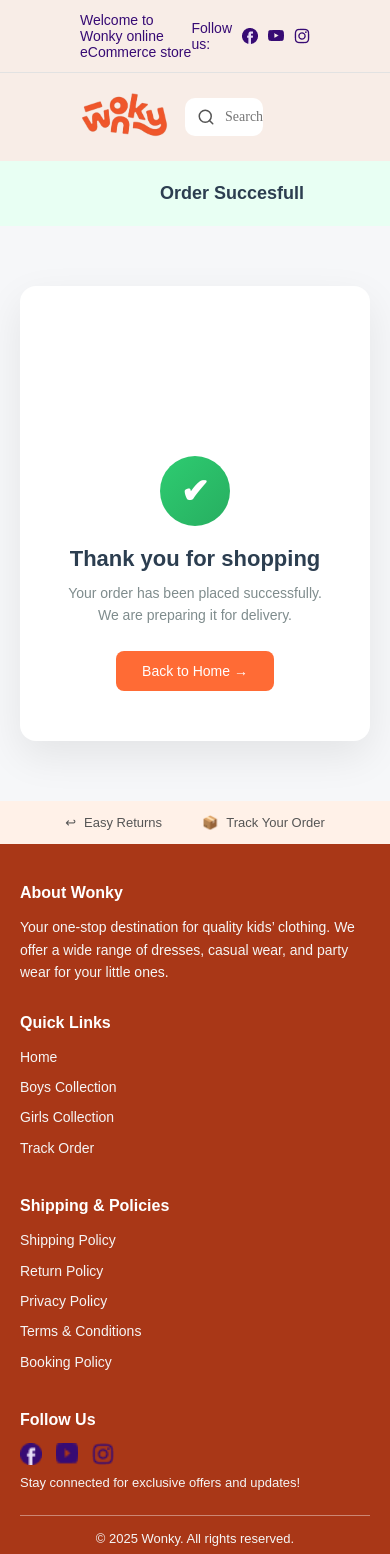
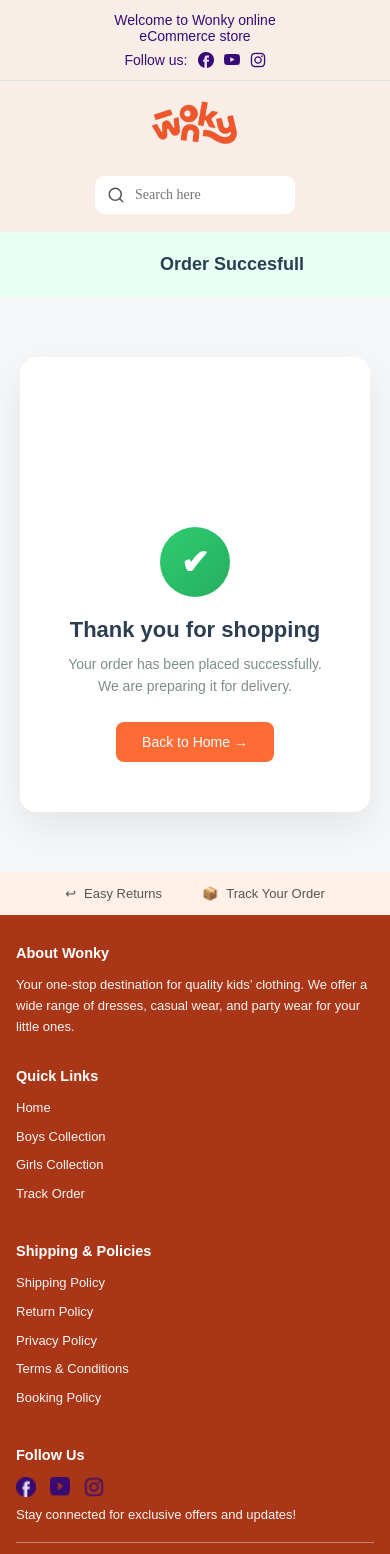
Before and after one commit to mhdnihaal1/p1frontend, a React (Vite) app: page /confirm in a window 390 px wide. Shown: the top 1554 px of the page. Built offline with nearby package versions, Linux system fonts and the light colour scheme.

Commit message:
first commit

```diff
--- a/src/layout/Navbar.jsx
+++ b/src/layout/Navbar.jsx
@@ -1,4 +1,5 @@
 import React from "react";
+import "../style/Navbar.css";
 import { FiSearch } from "react-icons/fi";
 
 const Navbar = () =>{
--- a/src/pages/Details.jsx
+++ b/src/pages/Details.jsx
@@ -36,12 +36,12 @@ useEffect(() => {
 
 
   return (
-    <div className="home-container">
+    <main className="home-container">
       {/* NAVBAR */}
             <Navbar/>
 
       {/* PRODUCT */}
-      <div className="product-container">
+      <div className="pd-wrapper">
         <div className="image-section">
            <div className="thumbnail-column"  >
             <img
@@ -175,7 +175,7 @@ useEffect(() => {
       {/* FOOTER */}
            <Footers/>
 
-    </div>
+    </main>
   );
 };
 
--- a/src/pages/Home.jsx
+++ b/src/pages/Home.jsx
@@ -25,7 +25,7 @@ const navigate = useNavigate();
   }, []);
 
   return (
-    <div className="home-container">
+    <main className="home-container">
       <Navbar />
 
       <div className="home-banner">
@@ -133,7 +133,7 @@ const navigate = useNavigate();
   </div> *
  </div>
      <Footers/>
-    </div>
+    </main>
   );
 };
 export default Home;
--- a/src/style/Detail.css
+++ b/src/style/Detail.css
@@ -271,12 +271,3 @@ body {
   color: #555555;
   letter-spacing: 0.5px;
 }
- .footer-inner{
-        display: flex;
-    justify-content: space-between;
-    align-items: center;
-    padding: 0px 0px;
-    background-color: #A93717;
-    border-top: 1px solid #e0e0e0;
-    flex-wrap: wrap;
-}
--- a/src/style/Home.css
+++ b/src/style/Home.css
@@ -1,122 +1,56 @@
-.Navbar {
-  background-color: #f8ede7;
-  width: 100%;
-}
 
-/* TOP BAR */
-.Navbar1 {
-  display: flex;
-  justify-content: space-between;
-  align-items: center;
-  padding: 12px 80px;
-  border-bottom: 1px solid #e2e2e2;
-  font-size: 14px;
-  color: #370b74;
-}
+/* ================= HOME CONTENT ================= */
 
-
-
-/* SOCIAL LINKS */
-.nav-links {
-  display: flex;
-  align-items: center;
-  gap: 10px;
-}
-
-.span1 {
-  color: #370b74;
-  font-weight: 500;
-}
-
-/* BOTTOM BAR */
-.Navbar2 {
-  display: flex;
-  align-items: center;
-  gap: 15px;
-  padding: 18px 80px;
-}
-
-/* LOGO */
-.home-image1 {
-  width: 90px;
-  height: auto;
-}
-.search {
-  position: relative;
-  width: 34%;
-}
-
-.search input {
-  width: 100%;
-  height: 38px;
-  border-radius: 10px;
-  border: none;
-  padding-left: 40px; /* space for icon */
-  outline: none;
-  background-color: #ffffff;
-  font-family: "Delius", cursive; /* correct */
-  font-size: 14px;
-}
-
-.search-icon {
-  position: absolute;
-  top: 50%;
-  left: 12px;
-  transform: translateY(-50%);
-  color: #555;
-  font-size: 18px;
-  pointer-events: none;
-}
-
-.navbar12 {
-  color: #370b74;
-}
-
-.home-banner {
-  display: flex;
-  justify-content: center;
-  align-items: center;
-  padding-top: 10px;
-}
-
-.home-new-arrivals {
-  padding-top: 3%;
-  width: fit-content;
-  margin-left: 40%;
-}
-.new-arrivals-text {
-  background-color: #f8ede7;
-
-  font-family: "Product Sans", sans-serif;
-  font-weight: 1px;
-  font-style: regular;
-  font-size: 19.19px;
-  padding: 11px;
-  line-height: 100%;
-  letter-spacing: 0px;
-  color: #e55329;
-  text-align: center;
-}
-.new-arrivals-cards {
-  display: flex;
-  gap: 20px;
-  border-radius: 24px;
-  padding-top: 20px;
-  justify-content: center;
-}
-
+.home-banner,
 .home-banner2 {
   display: flex;
   justify-content: center;
   align-items: center;
-  padding-top: 50px;
   width: 100%;
 }
+
+.home-banner {
+  padding-top: 10px;
+}
+
+.home-banner2 {
+  padding-top: 50px;
+}
+
 .home-banner2-img {
   width: 100%;
-  height: 500px;
+  height: auto;
+  max-height: 500px;
+  object-fit: cover;
 }
-/* CARD */
+
+/* NEW ARRIVALS */
+.home-new-arrivals {
+  padding-top: 3%;
+  display: flex;
+  justify-content: center;
+}
+
+.new-arrivals-text {
+  background-color: #f8ede7;
+  font-family: "Product Sans", sans-serif;
+  font-size: 19px;
+  padding: 11px 20px;
+  color: #e55329;
+  border-radius: 8px;
+}
+
+/* CARDS */
+.new-arrivals-cards {
+  display: flex;
+  gap: 20px;
+  padding-top: 20px;
+  justify-content: center;
+  flex-wrap: wrap;
+}
+
+/* ================= PRODUCT CARD ================= */
+
 .productCard {
   width: 220px;
   background: #ffffff;
@@ -125,15 +59,14 @@
   overflow: hidden;
   font-family: "Poppins", sans-serif;
   cursor: pointer;
-  transition: transform 0.3s ease, box-shadow 0.3s ease;
+  transition: 0.3s ease;
 }
 
 .productCard:hover {
   transform: translateY(-6px);
-  box-shadow: 0px 10px 22px rgba(0, 0, 0, 0.12);
 }
 
-/* IMAGE WRAPPER */
+/* IMAGE */
 .productImageWrapper {
   position: relative;
   width: 100%;
@@ -141,7 +74,6 @@
   background: #f3efeb;
 }
 
-/* IMAGE */
 .productImage {
   width: 100%;
   height: 100%;
@@ -156,13 +88,12 @@
   left: 10px;
   width: 32px;
   height: 32px;
-  background: #ffffff;
+  background: #fff;
   border-radius: 50%;
   display: flex;
   align-items: center;
   justify-content: center;
-  font-size: 14px;
-  box-shadow: 0px 2px 6px rgba(0,0,0,0.15);
+  box-shadow: 0 2px 6px rgba(0,0,0,0.15);
 }
 
 /* DETAILS */
@@ -170,21 +101,16 @@
   padding: 12px 14px 16px;
 }
 
-/* TITLE */
 .productTitle {
   font-size: 14px;
-  font-weight: 500;
+  margin-bottom: 8px;
   color: #333;
-  margin-bottom: 8px;
-  line-height: 1.3;
 }
 
-/* PRICE SECTION */
 .priceSection {
   display: flex;
   align-items: center;
   gap: 6px;
-  margin-bottom: 6px;
 }
 
 .oldPrice {
@@ -196,128 +122,107 @@
 .newPrice {
   font-size: 15px;
   font-weight: 600;
-  color: #222;
 }
 
 .discountBadge {
   font-size: 11px;
   background: #e63946;
-  color: #ffffff;
+  color: #fff;
   padding: 2px 6px;
   border-radius: 6px;
 }
 
-/* RATING */
 .productRating {
   font-size: 12px;
   color: #444;
 }
 
-.productRating span {
-  color: #777;
-}
+/* ================= INFO BAR ================= */
 
-.footer-inner{
-        display: flex;
-    justify-content: space-between;
-    align-items: center;
-    padding: 0px 0px;
-    background-color: #A93717;
-     flex-wrap: wrap;
-}
-.footer {
-  background-color: #A93717;
-  width: 100%;
-  height: auto;
-  padding: 10px;
-  color: #ffffff;
-  font-family: "Poppins", sans-serif;
-}
-
-.footer-inner {
-  padding: 50px 80px 20px;
-}
-
-/* TOP SECTION */
-.footer-top {
-  display: flex;
-  justify-content: space-between;
-  gap: 40px;
-}
-
-.footer-col {
-  flex: 1;
-}
-
-.footer-col h4 {
-  font-size: 16px;
-  margin-bottom: 14px;
-  font-weight: 600;
-}
-
-.footer-col p,
-.footer-col li {
-  font-size: 14px;
-  line-height: 1.6;
-  color: #f5f5f5;
-}
-
-.footer-col ul {
-  list-style: none;
-  padding: 0;
-}
-
-.footer-col li {
-  margin-bottom: 8px;
-}
-
-/* SOCIAL ICONS */
-.social-icons {
-  display: flex;
-  gap: 12px;
-  margin: 10px 0;
-}
-
-.social-icons img {
-  width: 22px;
-  height: 22px;
-  cursor: pointer;
-}
-
-/* DIVIDER */
-.footer-divider {
-  width: 100%;
-  height: 1px;
-  background-color: rgba(255, 255, 255, 0.4);
-  margin: 25px 0 15px;
-}
-
-/* BOTTOM TEXT */
-.footer-bottom {
-  text-align: center;
-  font-size: 13px;
-  color: #f5f5f5;
-  padding-bottom: 10px;
-}
-/* BOTTOM INFO BAR */
 .info-bar {
-  margin-top: 25px;
+  margin: 25px auto;
   background: #f6ede7;
   border-radius: 6px;
-  padding: 12px 0;
+  padding: 12px 20px;
   display: flex;
   justify-content: center;
-  gap: 200px;
+  gap: 80px;
+  flex-wrap: wrap;
 }
 
 .info-item {
   display: flex;
   align-items: center;
-  gap: 15px;
-  font-size: Delius;
+  gap: 12px;
   color: #555;
 }
 
-.icon {
-  font-size: Delius;
+/* ================= RESPONSIVE ================= */
+
+/* LAPTOP */
+@media (max-width: 1024px) {
+  .Navbar1,
+  .Navbar2 {
+    padding: 12px 40px;
+  }
+
+  .search {
+    width: 45%;
+  }
 }
+
+/* TABLET */
+@media (max-width: 768px) {
+  .Navbar1,
+  .Navbar2 {
+    padding: 12px 20px;
+  }
+
+  .Navbar2 {
+    justify-content: space-between;
+  }
+
+  .search {
+    width: 100%;
+    margin-top: 10px;
+  }
+
+  .new-arrivals-cards {
+    gap: 16px;
+  }
+
+  .info-bar {
+    gap: 40px;
+  }
+}
+
+/* MOBILE */
+@media (max-width: 480px) {
+  .Navbar1 {
+    flex-direction: column;
+    gap: 8px;
+    text-align: center;
+  }
+
+  .Navbar2 {
+    flex-direction: column;
+    gap: 12px;
+  }
+
+  .home-image1 {
+    width: 70px;
+  }
+
+  .productCard {
+    width: 90%;
+  }
+
+  .new-arrivals-text {
+    font-size: 16px;
+  }
+
+  .info-bar {
+    flex-direction: column;
+    gap: 15px;
+  }
+}
--- /dev/null
+++ b/src/style/Navbar.css
@@ -0,0 +1,80 @@
+* {
+  margin: 0;
+  padding: 0;
+  box-sizing: border-box;
+  font-family: Arial, sans-serif;
+}
+
+/* ================= NAVBAR ================= */
+
+.Navbar {
+  background-color: #f8ede7;
+  width: 100%;
+}
+
+/* TOP BAR */
+.Navbar1 {
+  display: flex;
+  justify-content: space-between;
+  align-items: center;
+  padding: 12px 80px;
+  border-bottom: 1px solid #e2e2e2;
+  font-size: 14px;
+  color: #370b74;
+  flex-wrap: wrap;
+}
+
+/* SOCIAL LINKS */
+.nav-links {
+  display: flex;
+  align-items: center;
+  gap: 10px;
+}
+
+.span1 {
+  color: #370b74;
+  font-weight: 500;
+}
+
+/* BOTTOM BAR */
+.Navbar2 {
+  display: flex;
+  align-items: center;
+  gap: 15px;
+  padding: 18px 80px;
+  flex-wrap: wrap;
+}
+
+/* LOGO */
+.home-image1 {
+  width: 90px;
+  height: auto;
+}
+
+/* SEARCH */
+.search {
+  position: relative;
+  width: 34%;
+  min-width: 200px;
+}
+
+.search input {
+  width: 100%;
+  height: 38px;
+  border-radius: 10px;
+  border: none;
+  padding-left: 40px;
+  outline: none;
+  background-color: #ffffff;
+  font-family: "Delius", cursive;
+  font-size: 14px;
+}
+
+.search-icon {
+  position: absolute;
+  top: 50%;
+  left: 12px;
+  transform: translateY(-50%);
+  font-size: 18px;
+  color: #555;
+}
--- a/src/style/footer.css
+++ b/src/style/footer.css
@@ -98,14 +98,82 @@
   color: #f5f5f5;
 }
 
-/* RESPONSIVE */
+/* ========================= */
+/* LAPTOPS & SMALL DESKTOPS */
+/* ========================= */
+@media (max-width: 1024px) {
+  .appFooterInner {
+    padding: 45px 50px 20px;
+  }
+
+  .appFooterTop {
+    gap: 30px;
+  }
+}
+
+/* ========================= */
+/* TABLETS */
+/* ========================= */
 @media (max-width: 768px) {
   .appFooterInner {
-    padding: 40px 20px;
+    padding: 40px 25px;
   }
 
   .appFooterTop {
     flex-direction: column;
     gap: 30px;
   }
+
+  .appFooterCol {
+    width: 100%;
+  }
+
+  .appFooterBottom {
+    font-size: 12.5px;
+  }
 }
+
+/* ========================= */
+/* LARGE PHONES */
+/* ========================= */
+@media (max-width: 600px) {
+  .appFooterTitle {
+    font-size: 15px;
+  }
+
+  .appFooterText,
+  .appFooterList li {
+    font-size: 13.5px;
+  }
+
+  .appFooterSocial img {
+    width: 20px;
+    height: 20px;
+  }
+}
+
+/* ========================= */
+/* SMALL PHONES */
+/* ========================= */
+@media (max-width: 480px) {
+  .appFooterInner {
+    padding: 30px 16px;
+  }
+
+  .appFooterTitle {
+    font-size: 14.5px;
+  }
+
+  .appFooterText,
+  .appFooterList li {
+    font-size: 13px;
+  }
+
+  .appFooterBottom {
+    font-size: 12px;
+  }
+
+  .appFooterDivider {
+    margin: 20px 0 12px;
+  }
+}
--- a/src/style/moreDetail.css
+++ b/src/style/moreDetail.css
@@ -16,7 +16,8 @@ body {
   display: flex;
   gap: 30px;
   padding: 20px;
-  margin-left: 180px;
+  margin-left: 10px;
+  justify-content: center;
 }
 
 /* PRODUCT CARD */
```
